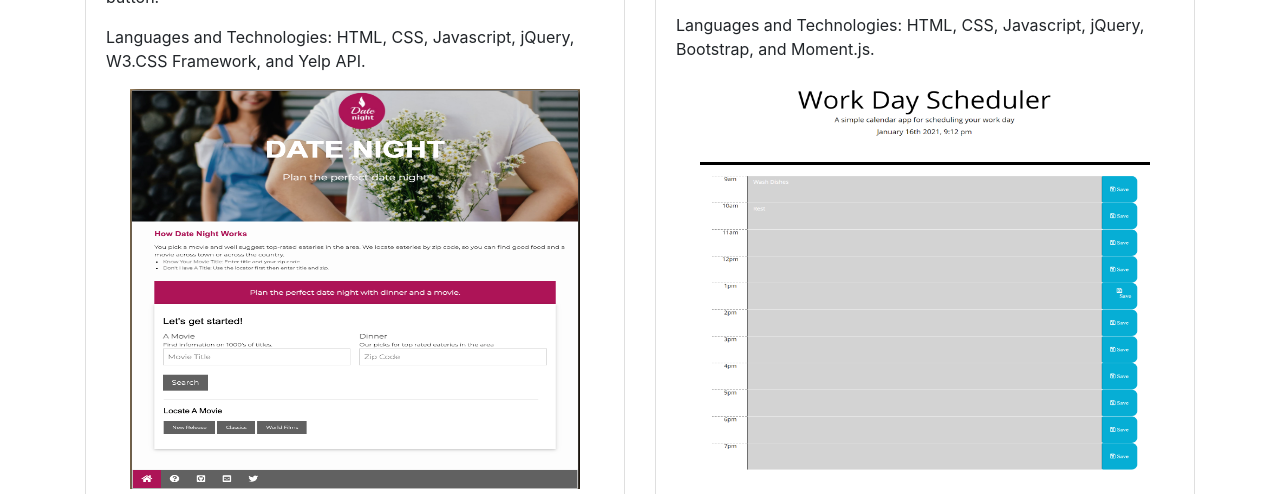
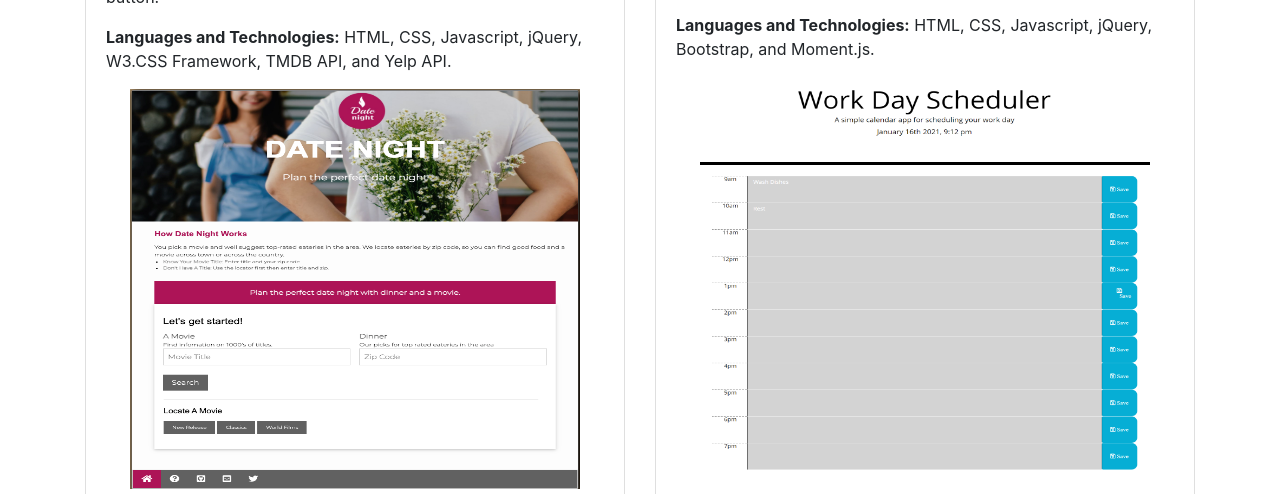
Before and after one commit to roseannenguyen/Portfolio, a plain HTML site: page github.html in a window 1280 px wide. Shown: the part 301-795 px from the top of the page. Drawn offline with nearby package versions, Linux system fonts and the light colour scheme.

Commit message:
github updates

```diff
--- a/github.html
+++ b/github.html
@@ -35,7 +35,7 @@
               help
               individuals plan the perfect dinner and a movie date. The deployed link is the one our team worked on. The updated link has local storage and
               clear button. </p>
-            <p class="card-text">Languages and Technologies: HTML, CSS, Javascript, jQuery, W3.CSS Framework, and Yelp API.</p>
+            <p class="card-text"><b>Languages and Technologies:</b>  HTML, CSS, Javascript, jQuery, W3.CSS Framework, TMDB API, and Yelp API.</p>
             <center><img src="assets/datenight.png" width="450" height="400"></center>
           </div>
           <div class="card-footer">
@@ -53,7 +53,7 @@
           <div class="card-body">
             <h2 class="card-title">Work Day Scheduler Application</h2>
             <p class="card-text">The Work Day Scheduler Application is a simple work day calendar from 9AM to 7PM. The block is color coded to indicate whether it occurs in the past (gray), present (red) or future green.</p>
-            <p class="card-text">Languages and Technologies: HTML, CSS, Javascript, jQuery, Bootstrap, and Moment.js. </p>
+            <p class="card-text"><b>Languages and Technologies:</b> HTML, CSS, Javascript, jQuery, Bootstrap, and Moment.js. </p>
             <center><img src="assets/work.PNG" width="450" height="400"></center>
           </div>
           <div class="card-footer">
```
